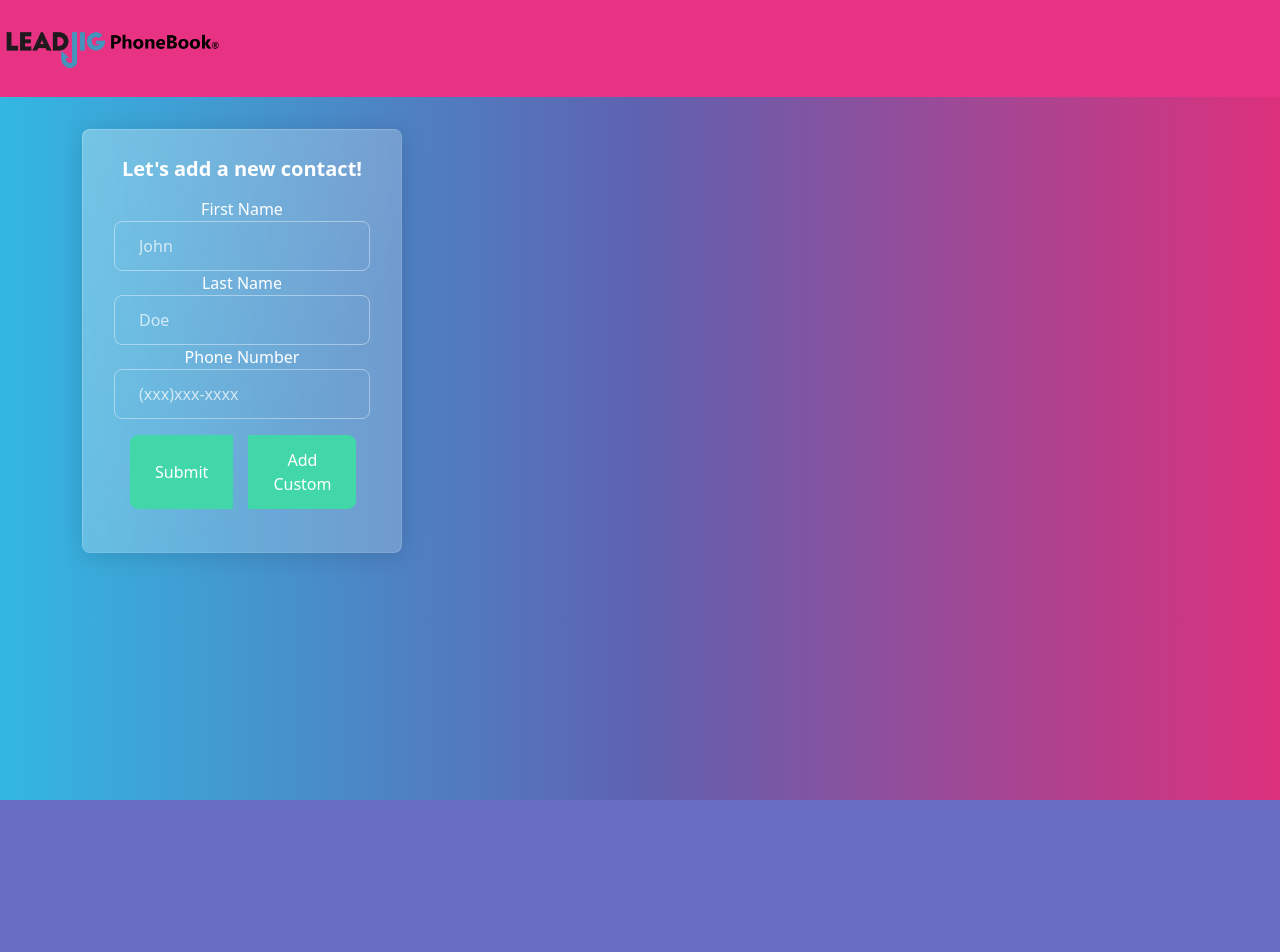
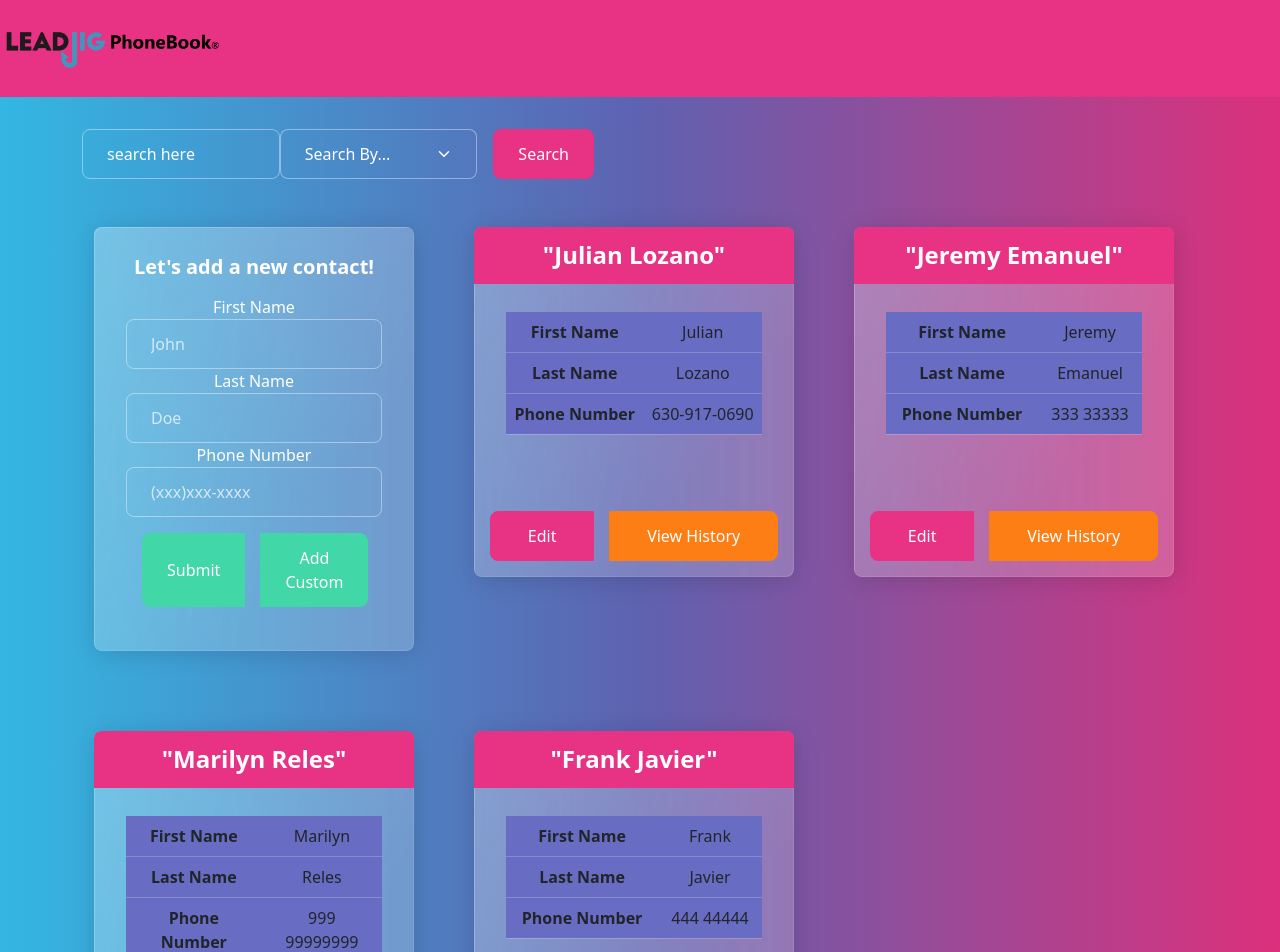
Before and after one commit to julianxlozano/LeadJigPhoneBook, a React (Create React App) app: page / in a window 1280 px wide. Shown: the top 952 px of the page. Before the commit the page ends 800 px from the top, so only its background shows below. Built offline with nearby package versions, Linux system fonts and the light colour scheme.

Commit message:
added seed data to play with

```diff
--- a/src/components/ContactsPage.js
+++ b/src/components/ContactsPage.js
@@ -1,14 +1,53 @@
 import React, { useState,useEffect } from 'react';
 import ContactCard from './ContactCard';
 import NewContactForm from './NewContactForm';
+import SearchBar from './SearchBar';
 
 const ContactsPage = () =>{
     const [allContacts,setContacts] = useState([])
 
+    const uuid = () => {
+        return 'xxxxxxxx-xxxx-4xxx-yxxx-xxxxxxxxxxxx'.replace(/[xy]/g, function(c) {
+            let r = Math.random() * 16 | 0, v = c == 'x' ? r : (r & 0x3 | 0x8);
+            return v.toString(16);
+          });
+      }
+
+    useEffect(()=>{
+        setContacts([...allContacts,
+        {
+            id: uuid(),
+            firstName: 'Julian',
+            lastName: 'Lozano',
+            phoneNumber: '630-917-0690'
+        },
+        { id: uuid(),
+            firstName: 'Jeremy',
+            lastName: 'Emanuel',
+            phoneNumber: '333 33333'},
+        { id: uuid(),
+            firstName: 'Marilyn',
+            lastName: 'Reles',
+            phoneNumber: '999 99999999'},
+        { id: uuid(),
+            firstName: 'Frank',
+            lastName: 'Javier',
+            phoneNumber: '444 44444'}
+        ])
+    },[])
+
+
+    const searchBy = (input) => {
+
+    }
+
 
 
         return (
+            <div className="container">
+                   <SearchBar/>
             <div className="all-contact-cards container col d-flex justify-content-center">
+
             <div className="card-rows row row-cols-1 row-cols-md-3 g-4">
             <div className="col align-item-center" >
                  <div className="contact-cards card text-center border-primary mb-3" style={{maxWidth: '20rem'}}>
@@ -22,6 +61,7 @@ const ContactsPage = () =>{
                   {allContacts.map(contact=><ContactCard key={contact.id} contact={contact} setContacts={setContacts} allContacts={allContacts}/>)}
                 </div>
 
+            </div>
          </div>
         );
 
--- a/src/components/MyNav.js
+++ b/src/components/MyNav.js
@@ -1,6 +1,7 @@
 import React from "react";
 
 import {Navbar, Nav} from 'react-bootstrap';
+import SearchBar from "./SearchBar";
 
 
  const MyNav = (props) =>{
--- /dev/null
+++ b/src/components/SearchBar.js
@@ -0,0 +1,30 @@
+import React, { Component } from 'react';
+
+class SearchBar extends Component {
+    render() {
+        return (
+
+                <form className="search-bar col d-flex justify-content-center">
+                <div class="form-group">
+                </div>
+                    <div class="form-group search-bar">
+                    <input type="text" className="form-control" id="staticEmail2" value="search here"></input>
+                    </div>
+                    <div class="form-group search-bar">
+                    <select class="form-select" aria-label="Default select example">
+                        <option selected>Search By...</option>
+                        <option value="1">One</option>
+                        <option value="2">Two</option>
+                        <option value="3">Three</option>
+                        </select>
+                        </div>
+                    <div class="btn-group">
+                        <button type="submit" class="btn btn-primary mb-2">Search</button>
+                    </div>
+                </form>
+
+        );
+    }
+}
+
+export default SearchBar;
--- a/src/index.css
+++ b/src/index.css
@@ -28,3 +28,8 @@ code {
 .btn{
   margin:1em;
 }
+
+.search-bar{
+  margin-top: 1em;
+  width:33em;
+}
```
